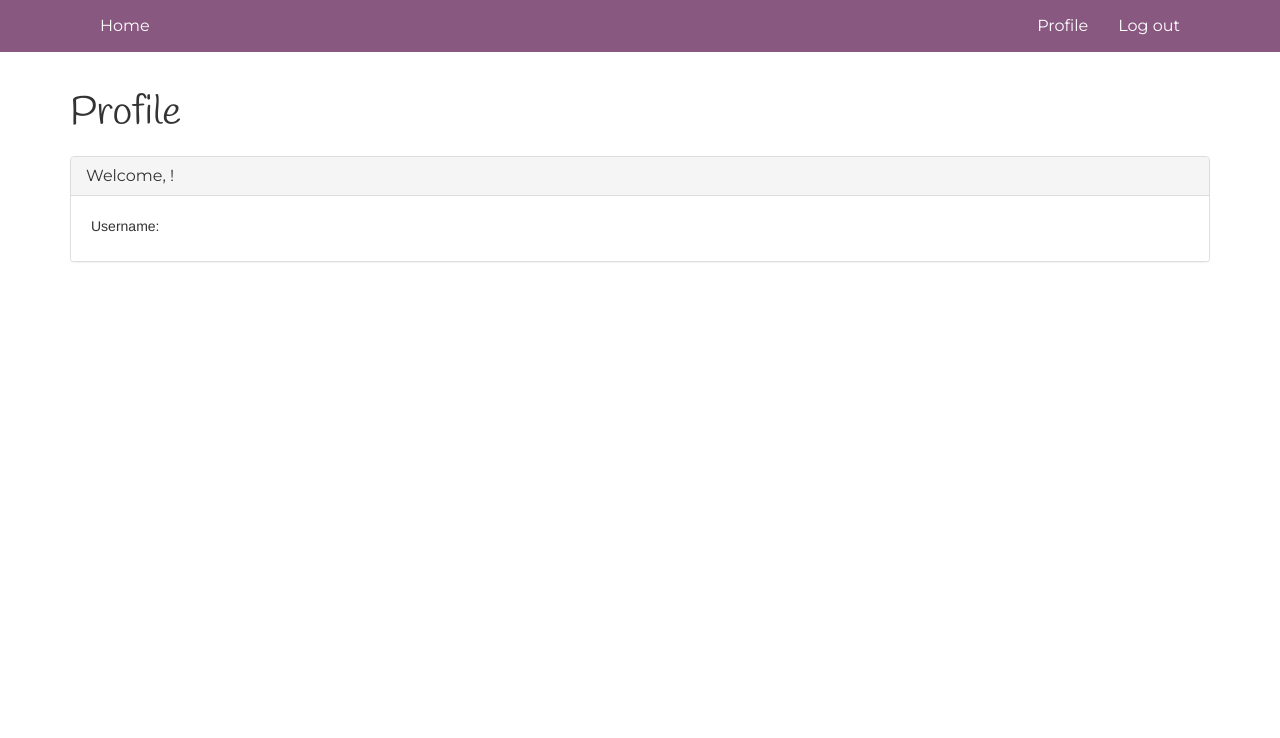
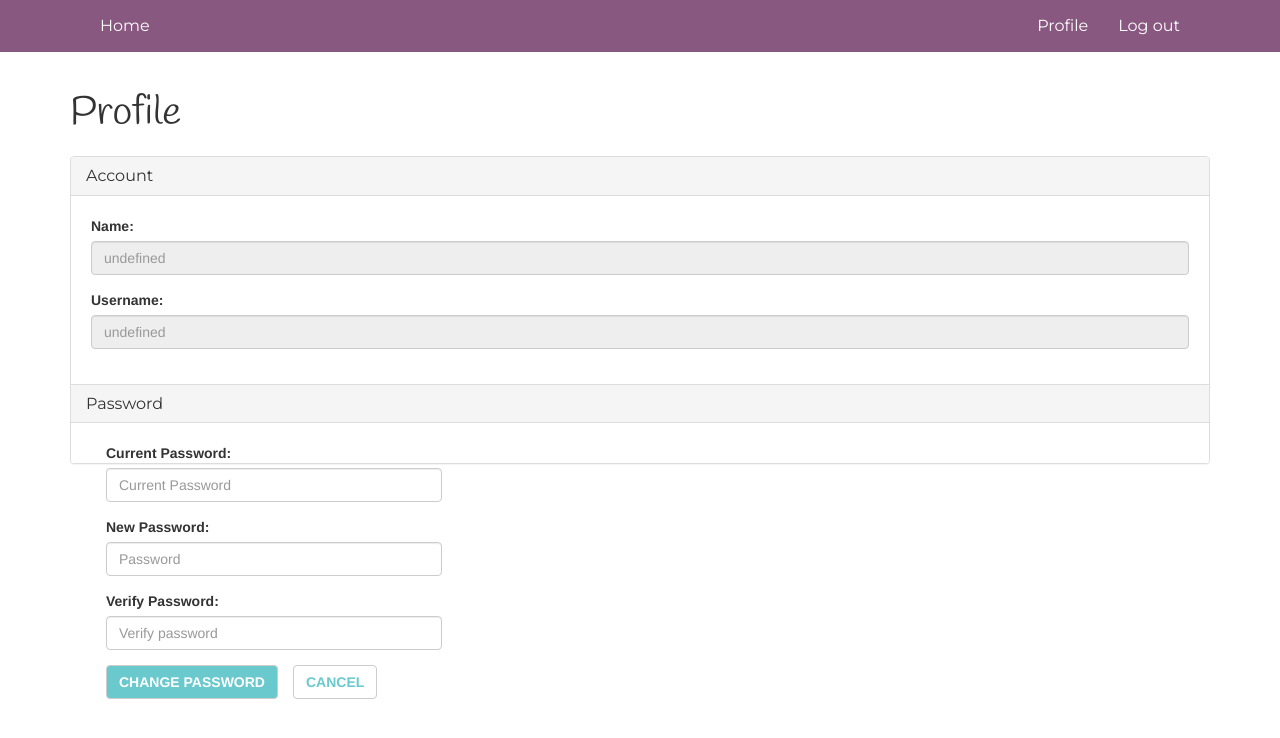
Before and after one commit to lauravsilva/MVCProject, a Node server app: page /profile in a window 1280 px wide. Shown: the top 738 px of the page. Run offline with Node 20, Linux system fonts and the light colour scheme; the visitor is signed in with stand-in values (Sample User, id 1); some libraries are stand-ins or nearby versions.

Commit message:
Start to profile pw change & jump to currweek link

```diff
--- a/client/client.js
+++ b/client/client.js
@@ -60,6 +60,28 @@
         return false;
     });
 
+
+    $("#pwChangeSubmit").on("click", function(e) {
+        e.preventDefault();
+
+        if($("#oldpass").val() == '' || $("#newpass").val() == '' || $("#newpass2").val() == ''){
+            $("#errorAlert").show();
+            handleError("Oops! All fields are required");
+            return false;
+        }
+
+        if($("#newpass").val() !== $("#newpass2").val()) {
+            $("#errorAlert").show();
+            handleError("Passwords do not match :(");
+            return false;
+        }
+
+        sendAjax($("#pwChangeForm").attr("action"), $("#pwChangeForm").serialize());
+
+        return false;
+    });
+
+
     $("#cancel").on("click", function(e) {
         history.go(-1);
     });
--- a/client/style.css
+++ b/client/style.css
@@ -103,7 +103,17 @@
     color: #ffffff;
 }
 
-.plus a:hover, .plus a:active{
+.plus a:visited{
+    text-decoration: none;
+    color: #ffffff;
+}
+
+.plus a:hover{
+    text-decoration: none;
+    color: #895881;
+}
+
+.plus a:active, .plus a:focus{
     text-decoration: none;
     color: #895881;
 }
@@ -133,7 +143,15 @@
     text-decoration: none;
 }
 
-a, a:hover {
+a, a:visited {
+    color: #f36d38;
+}
+
+a:hover {
+    color: #f36d38;
+}
+
+a:active {
     color: #f36d38;
 }
 
--- a/src/controllers/Account.js
+++ b/src/controllers/Account.js
@@ -12,6 +12,7 @@
 
 var profilePage = function(req, res){
 
+    console.log("in profile page");
     Account.AccountModel.findUserInfo(req.session.account._id, function(err, docs) {
         if (err) {
             console.log(err);
@@ -78,9 +79,44 @@
     });
 };
 
+var changePassword = function(req, res){
+
+    console.log("in change pw");
+
+    if(!req.body.newpass || !req.body.newpass2 || !req.body.oldpass){
+        return res.status(400).json({error: "Oops! All fields are required"});
+    }
+
+    if(req.body.newpass !== req.body.newpass2){
+        return res.status(400).json({error: "Passwords do not match :("});
+    }
+
+
+    Account.AccountModel.authenticate(req.session.account._id, req.body.oldpass, function(err, account) {
+        if (err || !account){
+            return res.status(401).json({error: "Current password is incorrect"});
+        }
+
+        console.log("authenticate");
+
+        if(req.body.newpass == req.body.newpass2){
+            account.password = req.body.newpass;
+            account.save();
+            console.log("new password saved");
+        }
+
+
+        res.render('profile', {search: req.session.account});
+
+
+    });
+
+};
+
 module.exports.loginPage = loginPage;
 module.exports.login = login;
 module.exports.logout = logout;
 module.exports.signupPage = signupPage;
 module.exports.signup = signup;
 module.exports.profilePage = profilePage;
+module.exports.changePassword = changePassword;
--- a/src/controllers/Task.js
+++ b/src/controllers/Task.js
@@ -114,7 +114,10 @@
         var next = moment(thisWeek[0]).add(1, 'week').calendar();
         dateParam.push(moment(next).format("L").replace("/", '').replace("/", ''));
 
-        res.render('display', {csrfToken: req.csrfToken(), tasks: docs, calendar: thisWeek, currentWeek: dateParam});
+        // Get today's date in parameter form
+    var today = moment().format("L").replace("/", '').replace("/", '');
+
+        res.render('display', {csrfToken: req.csrfToken(), tasks: docs, calendar: thisWeek, currentWeek: dateParam, todaysDate: today});
     });
 };
 
--- a/src/router.js
+++ b/src/router.js
@@ -13,11 +13,12 @@
     app.post("/editTask/:id", mid.requiresLogin, controllers.Task.edit);
     app.get("/removeTask/:id", mid.requiresLogin, controllers.Task.removeTask);
     app.get("/clearTasks", mid.requiresLogin, controllers.Task.clearTasks);
-  app.get("/checkTask/:id", mid.requiresLogin, controllers.Task.checkTask);
+    app.get("/checkTask/:id", mid.requiresLogin, controllers.Task.checkTask);
     app.get("/display", mid.requiresLogin, controllers.Task.displayPage);
     app.get("/display/:dateParam", mid.requiresLogin, controllers.Task.displayPage);
-  app.get("/completedTasks", mid.requiresLogin, controllers.Task.displayCompletedPage);
+    app.get("/completedTasks", mid.requiresLogin, controllers.Task.displayCompletedPage);
     app.get("/profile", mid.requiresLogin, controllers.Account.profilePage);
+    app.post("/profile", mid.requiresLogin, controllers.Account.changePassword);
     app.get("/", mid.requiresSecure, mid.requiresLogout, controllers.Account.loginPage);
 };
 
--- a/src/views/profile.jade
+++ b/src/views/profile.jade
@@ -23,18 +23,45 @@
 
 
     .container
-      #errorAlert
-        .alert.alert-danger(role='alert')
-          span#errorMessage
 
       section#profile
         h2 Profile
         .panel.panel-default
           .panel-heading
-            h3.panel-title Welcome, #{search.name}!
+            h3.panel-title Account
           ul.list-group
             li.list-group-item
-              p.list-group-item-heading Username: #{search.username}
+              .form-group
+                label(for="name") Name:
+                input.form-control(type="text", name="name", placeholder="#{search.name}" readonly)
+              .form-group
+                label(for="username") Username:
+                input.form-control(type="text", name="username", placeholder="#{search.username}" readonly)
+
+          .panel-heading
+            h3.panel-title Password
+          ul.list-group
+            li.list-group-item
+              #errorAlert
+                .alert.alert-danger(role='alert')
+                  span#errorMessage
+              form#pwChangeForm.col-md-4(class="mainForm", name="pwChangeForm", action="/profile", method="POST")
+                #errorAlert
+                    .alert.alert-danger(role='alert')
+                        span#errorMessage
+                .form-group
+                    label(for="oldpass") Current Password:
+                    input.form-control#oldpass(type="password", name="oldpass", placeholder="Current Password")
+                .form-group
+                    label(for="newpass") New Password:
+                    input.form-control#newpass(type="password", name="newpass", placeholder="Password")
+                .form-group
+                    label(for="newpass2") Verify Password:
+                    input.form-control#newpass2(type="password", name="newpass2", placeholder="Verify password")
+                input(type="hidden", name="_csrf", value="#{csrfToken}")
+                button.btn.btn-default#pwChangeSubmit.formSubmit(type='submit') Change Password
+                button.btn.btn-default#cancel(type='submit')  Cancel
 
 block scripts
   script(src="/assets/maker.js")
+  script(src="/assets/client.js")
```
Also changed, not shown: src/views/display.jade (+9 -1 lines), 1 other file.
